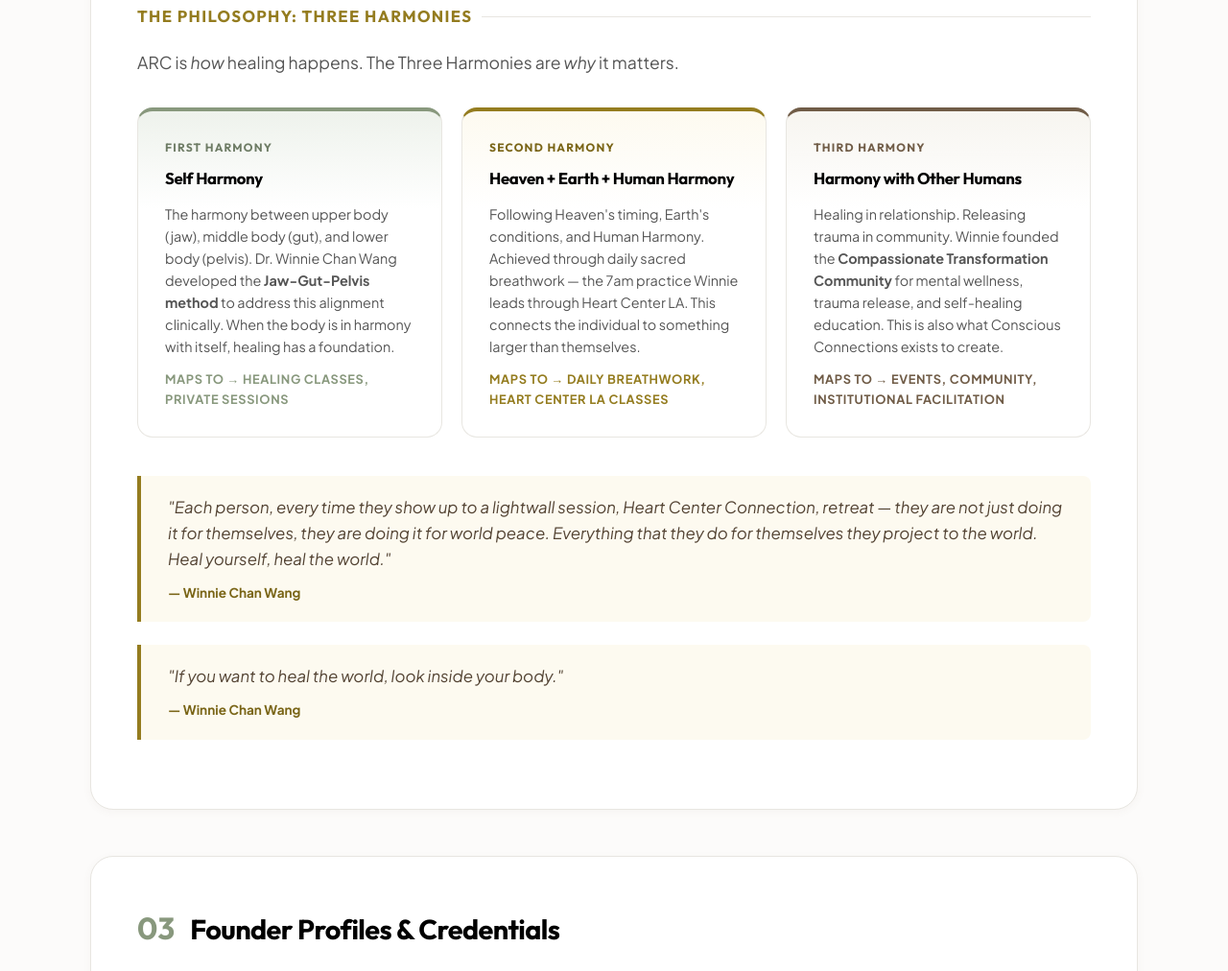
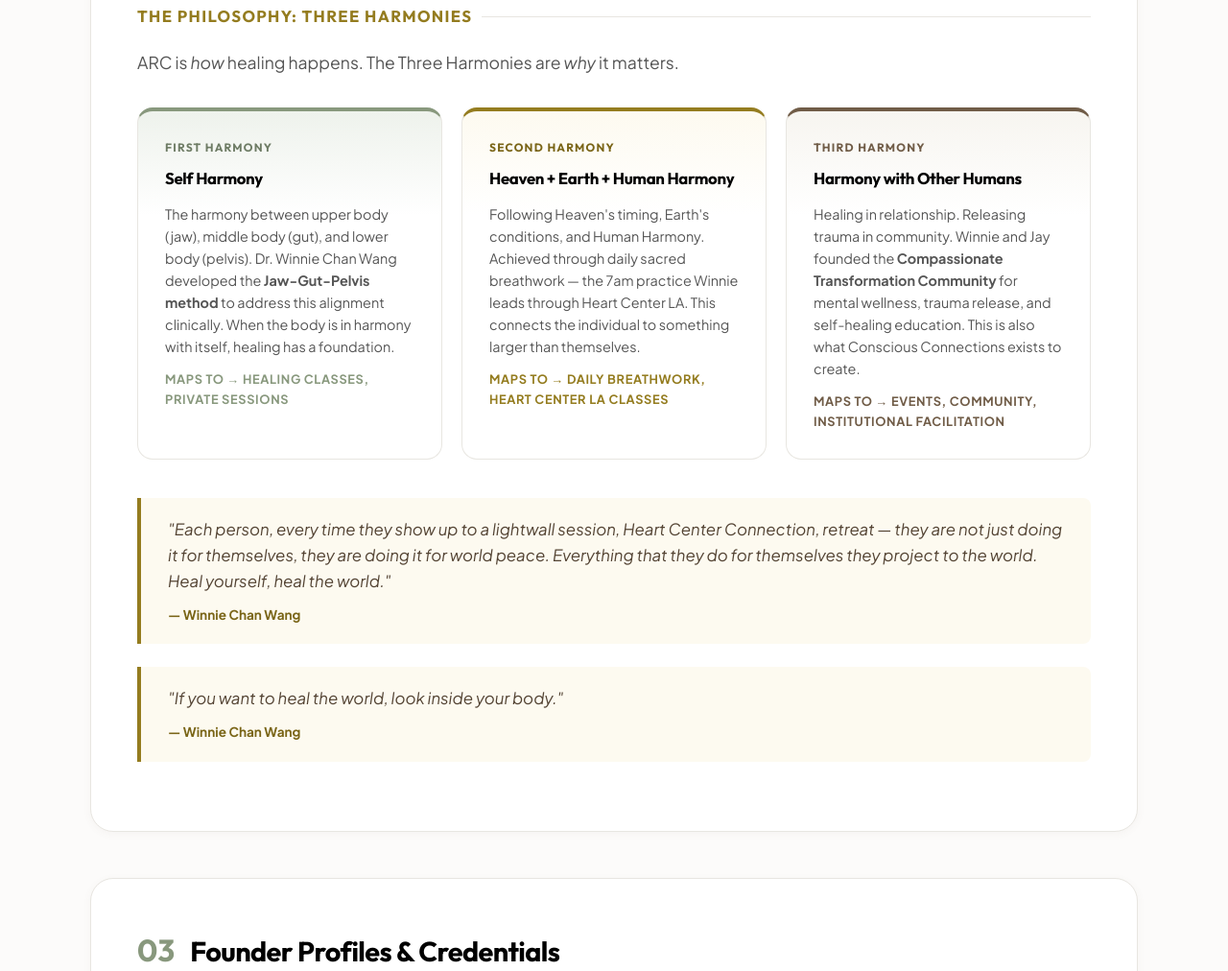
Before and after one commit to socialtech2400/HCLA, a plain HTML site: page 01 - Business Plan/business_plan.html in a window 1280 px wide. Shown: the part 2554-3566 px from the top of the page at 96% size. Drawn offline with Linux system fonts and the light colour scheme.

Commit message:
Fix Third Harmony attribution to include both founders
Co-Authored-By: Claude Opus 4.6 <noreply@anthropic.com>

```diff
--- a/01 - Business Plan/business_plan.html
+++ b/01 - Business Plan/business_plan.html
@@ -722,7 +722,7 @@
         <div class="harmony-card h3">
           <div class="harmony-num">Third Harmony</div>
           <h4>Harmony with Other Humans</h4>
-          <p>Healing in relationship. Releasing trauma in community. Winnie founded the <strong>Compassionate Transformation Community</strong> for mental wellness, trauma release, and self-healing education. This is also what Conscious Connections exists to create.</p>
+          <p>Healing in relationship. Releasing trauma in community. Winnie and Jay founded the <strong>Compassionate Transformation Community</strong> for mental wellness, trauma release, and self-healing education. This is also what Conscious Connections exists to create.</p>
           <div class="harmony-maps">Maps to &rarr; Events, community, institutional facilitation</div>
         </div>
       </div>
```
